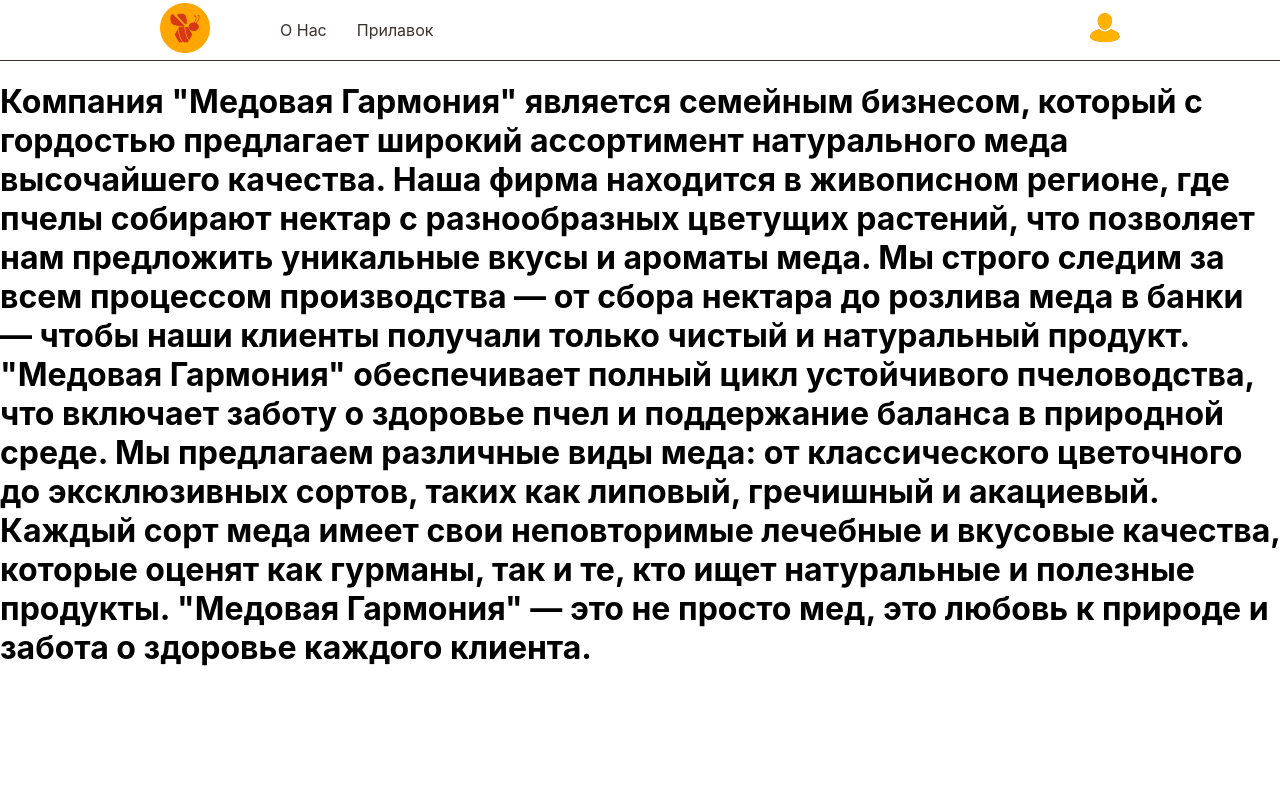
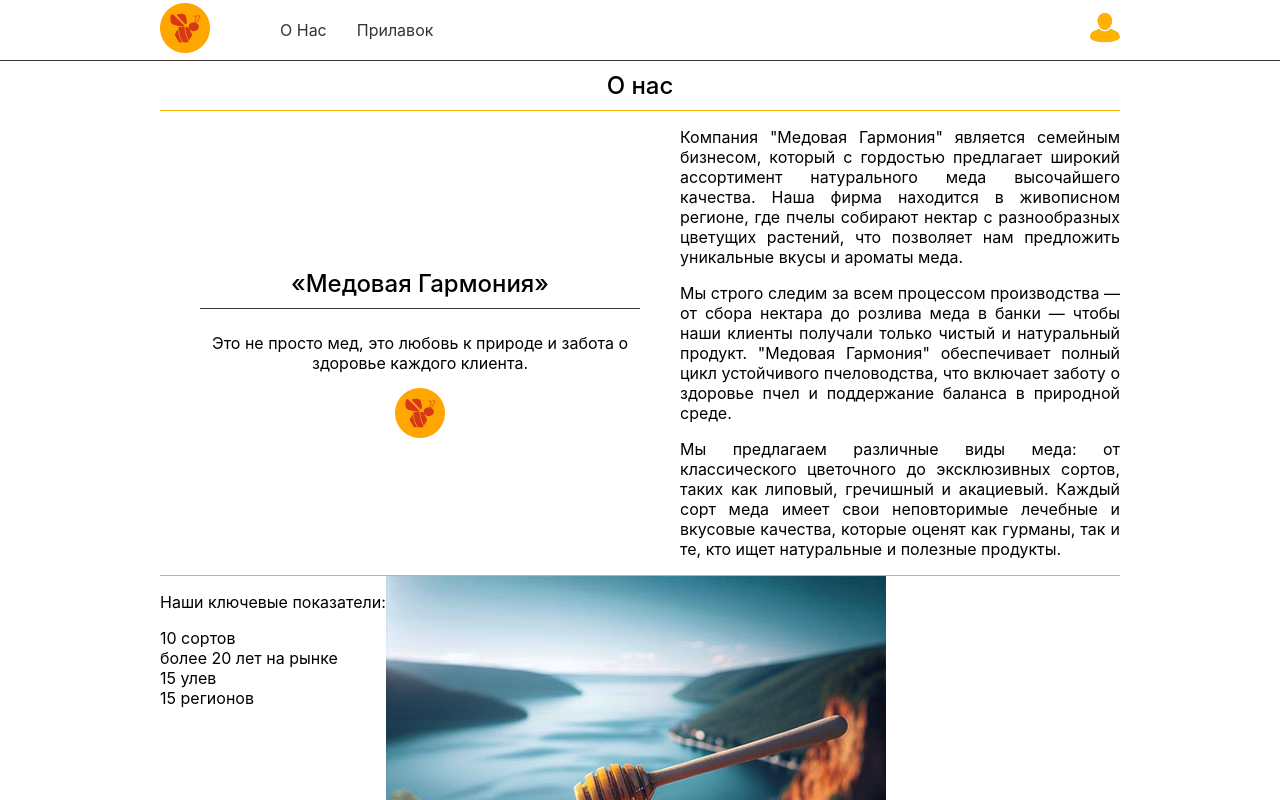
Before and after one commit to lexaarni777/honey-react-redux, a React app: page /about in a window 1280 px wide. Shown: the top 800 px of the page. Built offline with nearby package versions, Linux system fonts and the light colour scheme; no server answers.

Commit message:
'270524v3'

```diff
--- a/src/conteiners/About/About.js
+++ b/src/conteiners/About/About.js
@@ -1,12 +1,43 @@
+import Logo from '../../components/header/Logo/Logo'
+import classes from './About.module.css'
+import about from '../../media/about.jpg'
+
 function About(){
+
+
     return(
-        <h1>Компания "Медовая Гармония" является семейным бизнесом, который с гордостью предлагает широкий ассортимент натурального меда высочайшего качества. Наша фирма находится в живописном регионе, где пчелы собирают нектар с разнообразных цветущих растений, что позволяет нам предложить уникальные вкусы и ароматы меда.
-
-        Мы строго следим за всем процессом производства — от сбора нектара до розлива меда в банки — чтобы наши клиенты получали только чистый и натуральный продукт. "Медовая Гармония" обеспечивает полный цикл устойчивого пчеловодства, что включает заботу о здоровье пчел и поддержание баланса в природной среде.
-
-        Мы предлагаем различные виды меда: от классического цветочного до эксклюзивных сортов, таких как липовый, гречишный и акациевый. Каждый сорт меда имеет свои неповторимые лечебные и вкусовые качества, которые оценят как гурманы, так и те, кто ищет натуральные и полезные продукты.
-
-        "Медовая Гармония" — это не просто мед, это любовь к природе и забота о здоровье каждого клиента.</h1>
+        <div className={classes.About}>
+            <div className={classes.AboutHeader}>О нас</div>
+            <div className={classes.AboutTop}>
+                <div className={classes.AboutTopLeft}>
+                    <p className={classes.AboutTopLeftP1}>«Медовая Гармония»</p>
+                    <p className={classes.AboutTopLeftP2}>Это не просто мед, это любовь к природе и забота о здоровье каждого клиента.</p>
+                    <div className={classes.Logo}><Logo/></div>
+                </div>
+                <div className={classes.AboutTopRight}>
+                    <p>Компания "Медовая Гармония" является семейным бизнесом, который с гордостью предлагает широкий ассортимент натурального меда высочайшего качества. Наша фирма находится в живописном регионе, где пчелы собирают нектар с разнообразных цветущих растений, что позволяет нам предложить уникальные вкусы и ароматы меда.</p>
+                    <p>Мы строго следим за всем процессом производства — от сбора нектара до розлива меда в банки — чтобы наши клиенты получали только чистый и натуральный продукт. "Медовая Гармония" обеспечивает полный цикл устойчивого пчеловодства, что включает заботу о здоровье пчел и поддержание баланса в природной среде.</p>
+                    <p>Мы предлагаем различные виды меда: от классического цветочного до эксклюзивных сортов, таких как липовый, гречишный и акациевый. Каждый сорт меда имеет свои неповторимые лечебные и вкусовые качества, которые оценят как гурманы, так и те, кто ищет натуральные и полезные продукты.</p>
+                </div>
+            </div>
+            <div className={classes.AboutBottom}>
+                <div>
+                    <p>Наши ключевые показатели:</p>
+                    <div>
+                        <div></div>
+                        <div>
+                            <div>
+                                <div>10 сортов</div><div>более 20 лет на рынке</div>
+                            </div>
+                            <div>
+                                <div>15 улев</div><div>15 регионов</div>
+                            </div>
+                        </div>
+                    </div>
+                </div>
+                <div><img src={about}/></div>
+            </div>
+        </div>
     )
 }
 export default About
--- a/src/conteiners/About/About.module.css
+++ b/src/conteiners/About/About.module.css
@@ -0,0 +1,51 @@
+.About{
+    margin: 0 auto;
+    width: 960px;
+    display: flex;
+    flex-direction: column;
+}
+.AboutHeader{
+    text-align: center;
+    font-size: 24px;
+    font-weight: 500;
+    margin-top: 10px;
+    border-bottom: 1px solid #fcb100;
+    padding-bottom: 10px;
+}
+.AboutTop{
+    display: flex;
+    flex-direction: row;
+    border-bottom: 1px solid #fcb100;
+}
+.AboutBottom{
+    display: flex;
+    flex-direction: row;
+}
+.AboutTopLeft{
+    width: 440px;
+    margin: auto;
+    display: flex;
+    flex-direction: column;
+    justify-content: center;
+}
+.AboutTopLeft .Logo{
+    margin: 0 auto;
+    margin-top: 15px;
+}
+.AboutTopRight{
+    width: 440px;
+}
+.AboutTopLeftP1{
+    text-align: center;
+    font-size: 24px;
+    font-weight: 500;
+    border-bottom: 1px solid #3b312f;
+    padding-bottom: 10px;
+}
+.AboutTopLeftP2{
+    text-align: center;
+    margin: auto;
+}
+.AboutTopRight p{
+    text-align: justify;
+}
--- a/src/conteiners/Counter/Counter.js
+++ b/src/conteiners/Counter/Counter.js
@@ -51,7 +51,7 @@ function Counter(){
 }
     return(
         <div className={classes.Container}>
-            <h1>Прилавок</h1>
+            <div className={classes.CounterHeader}>Прилавок</div>
             <div className={classes.Counter}>
             {
             renderProducts()
--- a/src/conteiners/Counter/Counter.module.css
+++ b/src/conteiners/Counter/Counter.module.css
@@ -2,7 +2,14 @@
     width: 960px;
     margin: 0 auto;
 }
-
+.CounterHeader{
+    text-align: center;
+    font-size: 24px;
+    font-weight: 500;
+    margin-top: 10px;
+    border-bottom: 1px solid #fcb100;
+    padding-bottom: 10px;
+}
 .Counter{
     display: flex;
 
```
Also changed, not shown: src/media/about.jpg (added).
